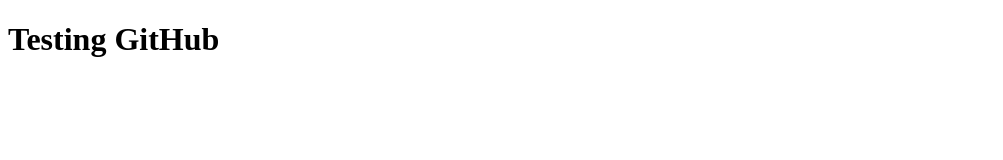
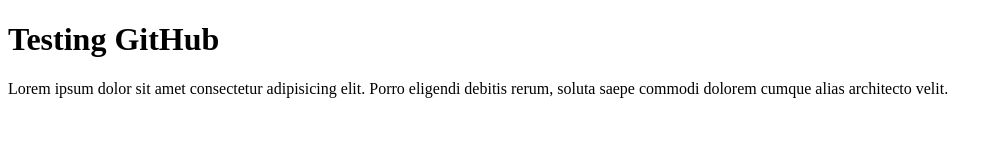
Before and after one commit to elintyskwrang/web-project, a plain HTML site: page index.html in a window 1280 px wide. Shown: the whole page, without its empty margins (0-1003 px from the left). Drawn offline with Linux system fonts and the light colour scheme.

Commit message:
add a paragraph in the index file

```diff
--- a/index.html
+++ b/index.html
@@ -10,5 +10,7 @@
 
     <h1>Testing GitHub</h1>
 
+    <p>Lorem ipsum dolor sit amet consectetur adipisicing elit. Porro eligendi debitis rerum, soluta saepe commodi dolorem cumque alias architecto velit.</p>
+
 </body>
 </html>
```
